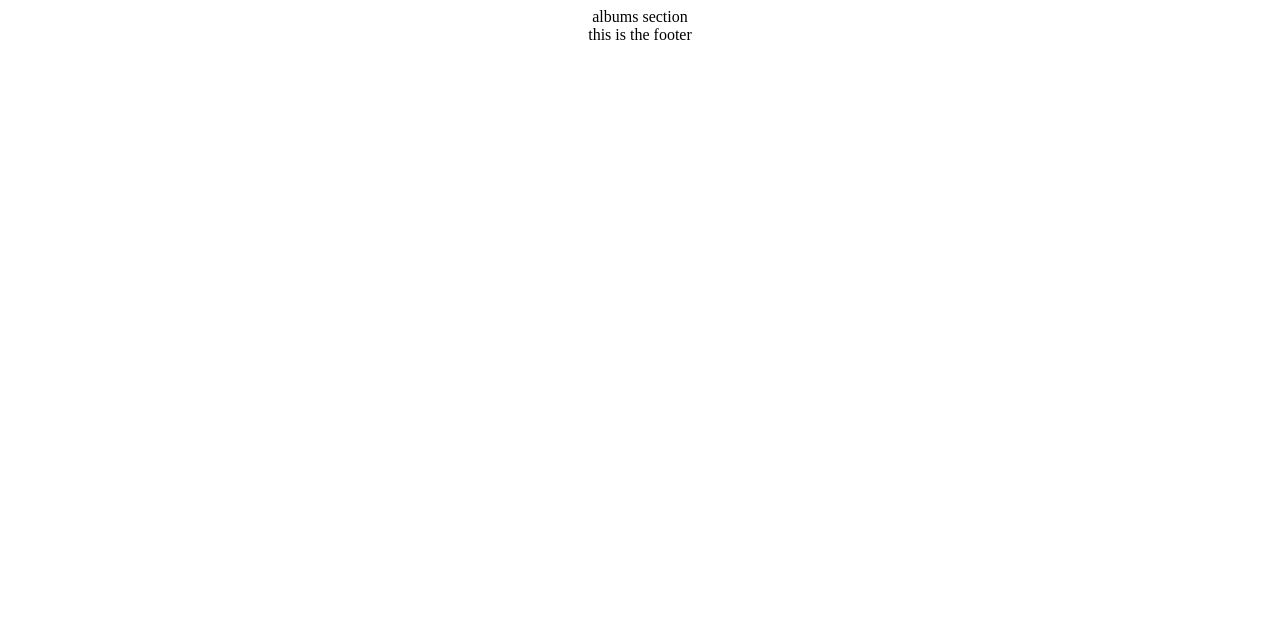
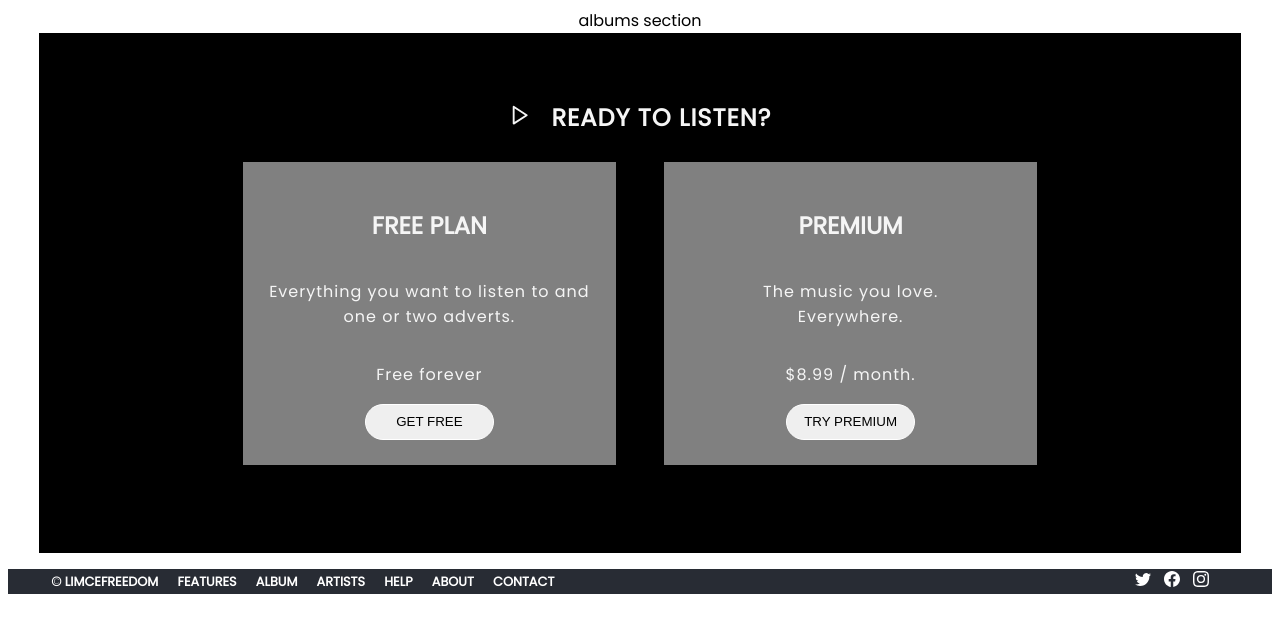
Before and after one commit to authme-flophy/limce.freedom, a React (Create React App) app in the folder limce/: page /albums/1 in a window 1280 px wide. Shown: the top 632 px of the page. Built offline with nearby package versions, Linux system fonts and the light colour scheme.

Commit message:
style the footer section

```diff
--- a/limce/package.json
+++ b/limce/package.json
@@ -8,6 +8,7 @@
     "@testing-library/user-event": "^13.5.0",
     "react": "^18.2.0",
     "react-dom": "^18.2.0",
+    "react-icons": "^4.6.0",
     "react-router-dom": "^6.4.3",
     "react-scripts": "5.0.1",
     "web-vitals": "^2.1.4"
--- a/limce/src/App.css
+++ b/limce/src/App.css
@@ -1,3 +1,6 @@
+/* importing google fonts */
+@import url('https://fonts.googleapis.com/css2?family=Poppins&display=swap');
+
 .App {
   text-align: center;
 }
@@ -36,3 +39,102 @@
     transform: rotate(360deg);
   }
 }
+
+/* footer section */
+
+body {
+  font-family: 'Poppins', sans-serif;
+}
+.main-footer {
+  background-color: black;
+  color: whitesmoke;
+  width: 90%;
+  margin: auto;
+  padding: 2rem;
+}
+.main-footer .footer-heading {
+  margin-top: 2rem;
+  text-align: center;
+  text-transform: uppercase;
+  font-size: 1.5rem;
+  padding: 0.2rem;
+  margin-bottom: -2rem;
+  letter-spacing: 1px;
+  font-weight: 900;
+}
+.main-footer .footer-heading .play-icon {
+  font-size: 1.4rem;
+  margin-right: 0.8rem;
+}
+.plan-sections {
+  padding: 2rem;
+  display: flex;
+  justify-content: center;
+}
+.plan-sections .plan {
+  background-color: gray;
+  width: 30%;
+  margin: 1.5rem;
+  display: flex;
+  flex-direction: column;
+  padding: 1.6rem;
+}
+
+.plan-sections .plan:hover {
+  border: 1px solid orange;
+}
+
+.plan-sections .plan h2 {
+  text-transform: uppercase;
+}
+.plan-sections .plan p {
+  letter-spacing: 1px;
+  line-height: 1.6rem;
+}
+
+.plan-sections .plan .plan-btn {
+  cursor: pointer;
+  padding: 0.6rem;
+  width: 40%;
+  border-radius: 50px;
+  border: 1px solid white;
+  text-transform: uppercase;
+}
+
+.plan-sections .plan .plan-btn:hover {
+  background-color: orange;
+  transition: 1.5s ease-in-out;
+  color: aliceblue;
+}
+.btn-container {
+  margin-top: auto;
+}
+
+.mini-footer {
+  position: relative;
+  background-color: #282c34;
+}
+.mini-footer ul {
+  list-style: none;
+  display: flex;
+}
+.mini-footer ul li {
+  padding: 0.2rem;
+  margin-right: 0.8rem;
+  text-transform: uppercase;
+  font-size: 0.8rem;
+  font-weight: 900;
+}
+.mini-footer ul li a {
+  text-decoration: none;
+  color: #fff;
+}
+.twitter-handles {
+  position: absolute;
+  right: 5%;
+  top: 0;
+  color: #fff;
+}
+.twitter-handles .handle {
+  margin-right: 0.8rem;
+}
--- a/limce/src/components/Footer.js
+++ b/limce/src/components/Footer.js
@@ -1,7 +1,43 @@
 import React from 'react'
+import MiniFooter from './MiniFooter'
+import { FiPlay } from 'react-icons/fi'
 
 const Footer = () => {
-  return <div>this is the footer</div>
+  return (
+    <>
+      <div className='main-footer'>
+        <h2 className='footer-heading'>
+          <span>
+            <FiPlay className='play-icon' />
+          </span>{' '}
+          ready to listen?
+        </h2>
+        <div className='plan-sections'>
+          <div className='plan'>
+            <h2>free plan</h2>
+            <p>Everything you want to listen to and one or two adverts.</p>
+            <p>Free forever</p>
+            <div className='btn-container'>
+              <button className='plan-btn'>get free</button>
+            </div>
+          </div>
+          <div className='plan'>
+            <h2>premium</h2>
+            <p>
+              The music you love.<br></br>Everywhere.
+            </p>
+            <p>
+              $8.99 / <span>month.</span>
+            </p>
+            <div className='btn-container'>
+              <button className='plan-btn'>Try premium</button>
+            </div>
+          </div>
+        </div>
+      </div>
+      <MiniFooter />
+    </>
+  )
 }
 
 export default Footer
--- /dev/null
+++ b/limce/src/components/MiniFooter.js
@@ -0,0 +1,45 @@
+/* eslint-disable jsx-a11y/anchor-is-valid */
+import React from 'react'
+import { BsTwitter, BsFacebook, BsInstagram } from 'react-icons/bs'
+
+const MiniFooter = () => {
+  return (
+    <>
+      <div className='mini-footer'>
+        <ul>
+          <li>
+            <a href='#'>
+              &copy; limce<span>freedom</span>
+            </a>
+          </li>
+          <li>
+            <a href='#'>Features</a>
+          </li>
+          <li>
+            <a href='#'>Album</a>
+          </li>
+          <li>
+            <a href='#'>Artists</a>
+          </li>
+          <li>
+            <a href='#'>Help</a>
+          </li>
+          <li>
+            <a href='#'>About</a>
+          </li>
+          <li>
+            <a href='#'>Contact</a>
+          </li>
+        </ul>
+
+        <div className='twitter-handles'>
+          <BsTwitter className='handle' />
+          <BsFacebook className='handle' />
+          <BsInstagram />
+        </div>
+      </div>
+    </>
+  )
+}
+
+export default MiniFooter
```
Also changed, not shown: 1 other file (tests, documents, lock files or other folders).
